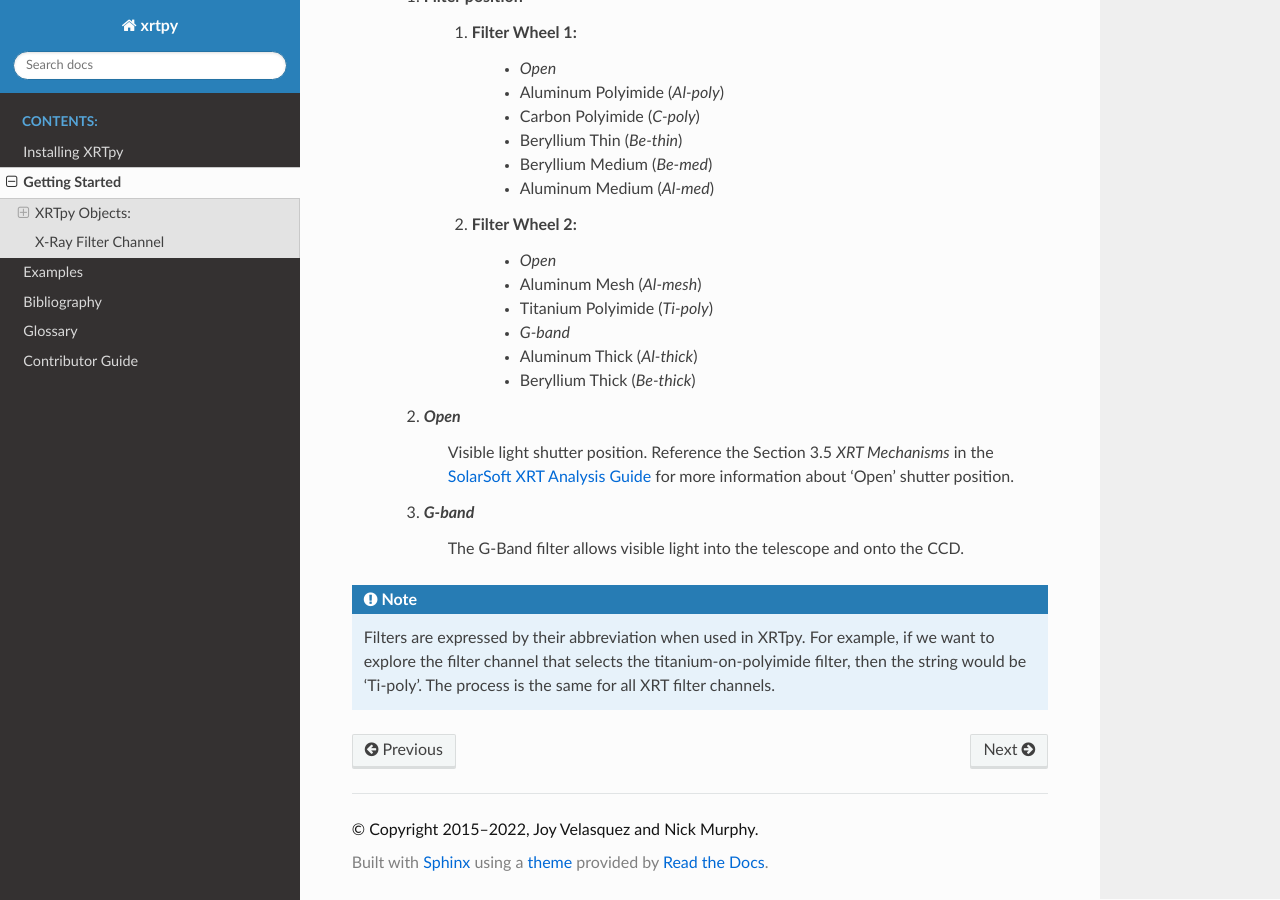
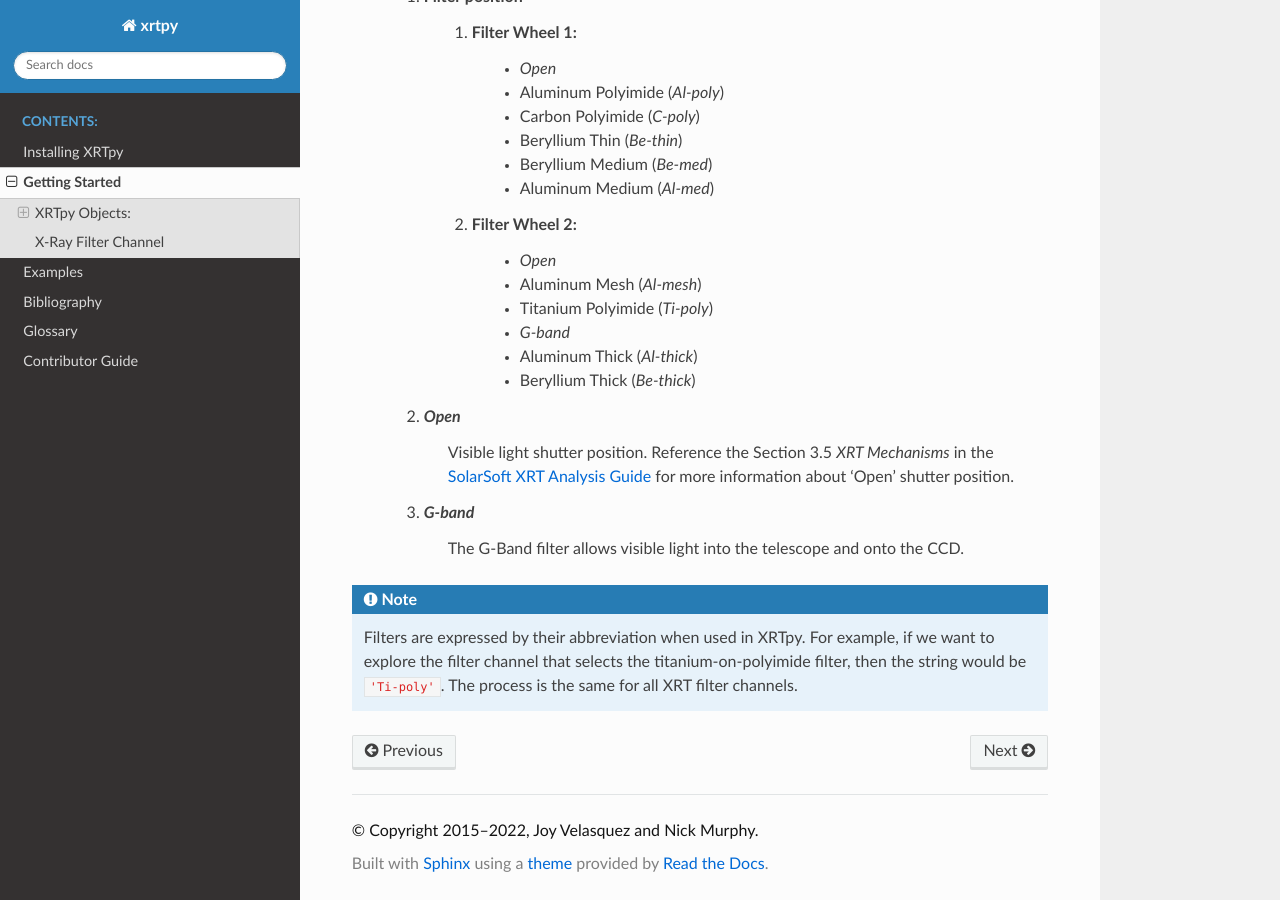
Before and after one commit to HinodeXRT/xrtpy, a Sphinx documentation site: the page built from docs/getting_started.rst, in a window 1280 px wide and 900 px high, scrolled down 1200 px. Built offline with Sphinx 7.4.7 and the Read the Docs theme 2.0.0, drawn with Linux system fonts in a browser that asks for light colours; cross-references to code outside the pages are shown as plain code.

```diff
--- a/docs/getting_started.rst
+++ b/docs/getting_started.rst
@@ -64,7 +64,7 @@ in the `SolarSoft XRT Analysis Guide`_ for more information about the XRT filter
 
 .. note::
     Filters are expressed by their abbreviation when used in XRTpy. For example, if we want to explore the filter channel
-    that selects the titanium-on-polyimide filter, then the string would be 'Ti-poly'. The process is the same for all XRT
+    that selects the titanium-on-polyimide filter, then the string would be ``'Ti-poly'``. The process is the same for all XRT
     filter channels.
 
 .. _SolarSoft XRT Analysis Guide: https://xrt.cfa.harvard.edu/resources/documents/XAG/XAG.pdf
```
